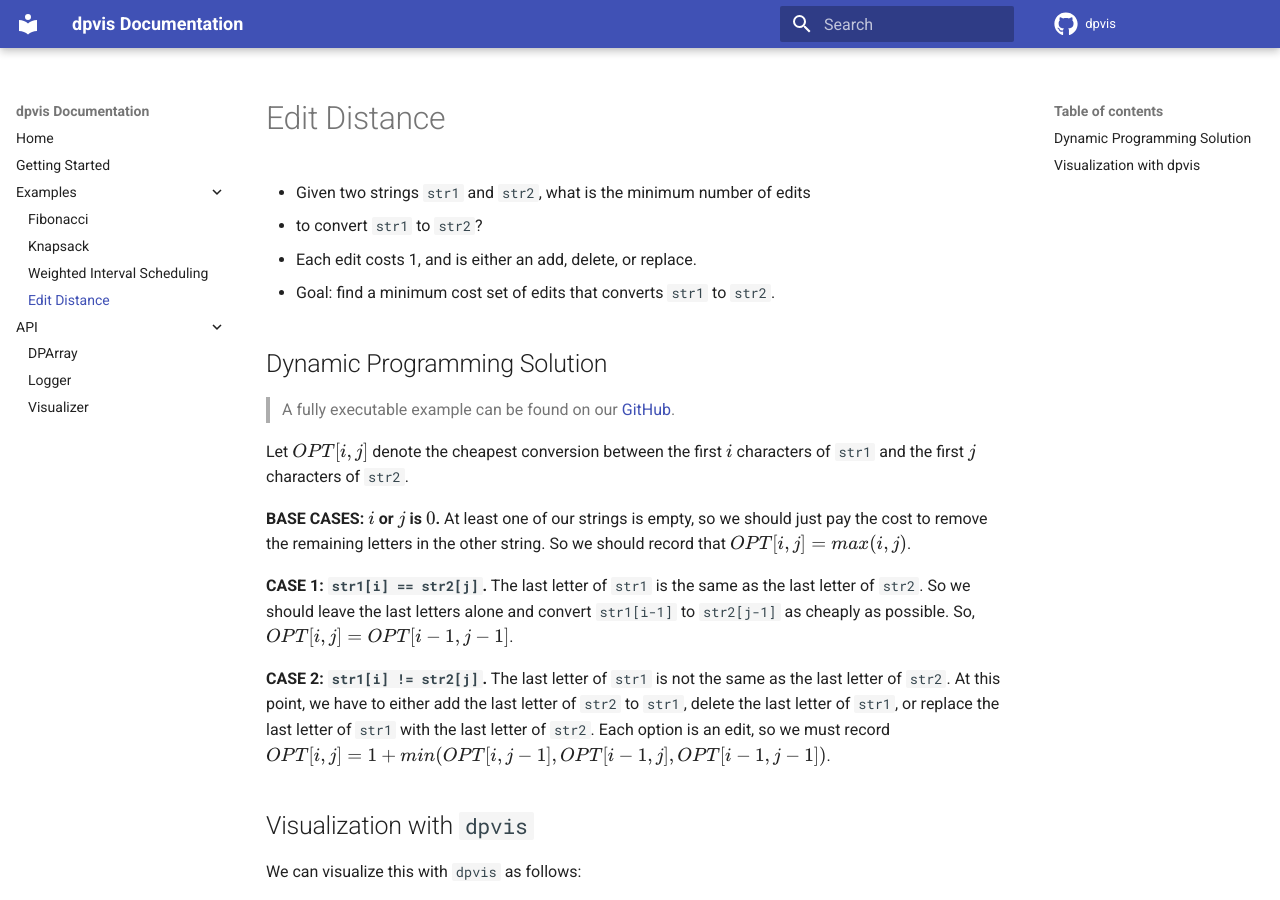
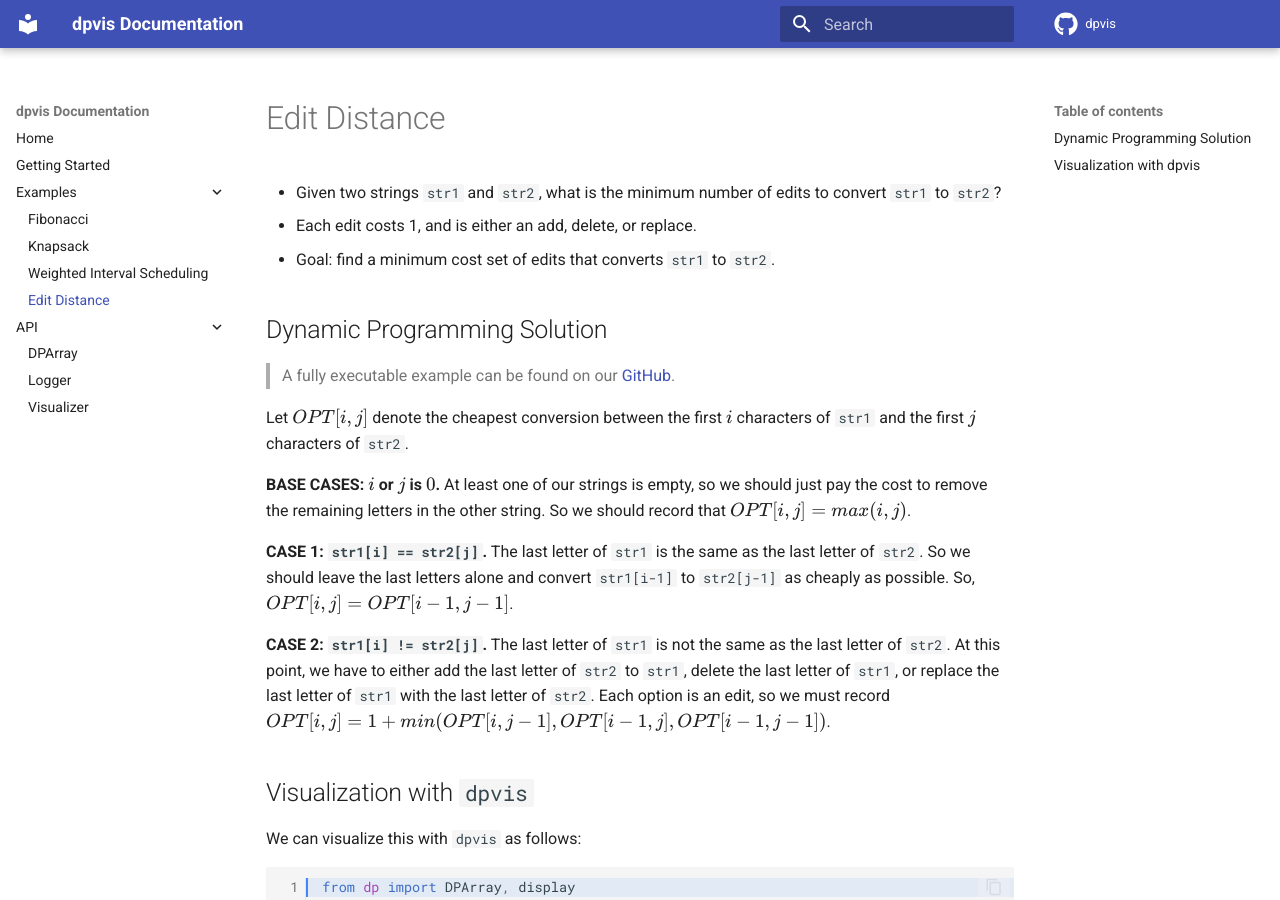
Before and after one commit to itsdawei/dpvis, an MkDocs documentation site: the page built from docs/examples/edit_distance.md, in a window 1280 px wide and 900 px high. Built offline with MkDocs 1.6.1 and Material for MkDocs 9.7.7, drawn with Linux system fonts in a browser that asks for light colours; comment, search, counter and statistics services are not loaded.

Commit message:
working on markdown

```diff
--- a/docs/examples/edit_distance.md
+++ b/docs/examples/edit_distance.md
@@ -1,7 +1,7 @@
 # Edit Distance
 
 - Given two strings `str1` and `str2`, what is the minimum number of edits
-- to convert `str1` to `str2`?
+  to convert `str1` to `str2`?
 - Each edit costs 1, and is either an add, delete, or replace.
 - Goal: find a minimum cost set of edits that converts `str1` to `str2`.
 
```
